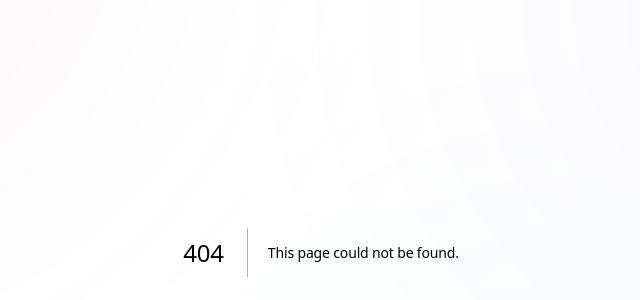
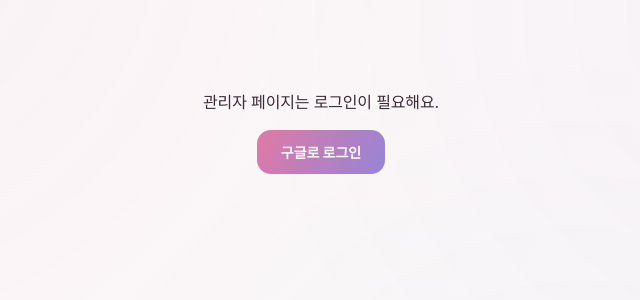
Before and after one commit to dangsimu-collab/palo-web, a Next.js app: page /admin in a window 1280 px wide. Before the commit this address had no page. Shown: the part 148-448 px from the top of the page, without its empty margins (319-959 px from the left). Built offline with nearby package versions, Linux system fonts and the light colour scheme; no server answers.

Commit message:
Add /admin route with client-side gate backed by RLS is_admin() checks

```diff
--- /dev/null
+++ b/app/admin/page.js
@@ -0,0 +1,102 @@
+'use client';
+
+import { useEffect, useState } from 'react';
+import { supabase } from '../../lib/supabaseClient';
+
+const btnStyle = {
+  background: 'linear-gradient(120deg,var(--brand),var(--grape))',
+  color: '#fff',
+  border: 'none',
+  padding: '12px 24px',
+  borderRadius: 14,
+  fontWeight: 800,
+  fontSize: 14,
+  cursor: 'pointer',
+};
+
+function Center({ children }) {
+  return (
+    <div
+      style={{
+        minHeight: '70vh',
+        display: 'flex',
+        flexDirection: 'column',
+        alignItems: 'center',
+        justifyContent: 'center',
+        gap: 16,
+        textAlign: 'center',
+        padding: 20,
+      }}
+    >
+      {children}
+    </div>
+  );
+}
+
+export default function AdminPage() {
+  const [status, setStatus] = useState('loading'); // loading | unauthenticated | forbidden | admin
+  const [profile, setProfile] = useState(null);
+
+  useEffect(() => {
+    let active = true;
+
+    async function check() {
+      const { data: { session } } = await supabase.auth.getSession();
+      if (!session) {
+        if (active) setStatus('unauthenticated');
+        return;
+      }
+      const { data, error } = await supabase
+        .from('profiles')
+        .select('*')
+        .eq('id', session.user.id)
+        .single();
+      if (!active) return;
+      if (error || !data || !data.is_admin) {
+        setStatus('forbidden');
+        return;
+      }
+      setProfile(data);
+      setStatus('admin');
+    }
+
+    check();
+    const { data: sub } = supabase.auth.onAuthStateChange(() => check());
+    return () => {
+      active = false;
+      sub.subscription.unsubscribe();
+    };
+  }, []);
+
+  function login() {
+    supabase.auth.signInWithOAuth({
+      provider: 'google',
+      options: { redirectTo: window.location.origin + '/admin' },
+    });
+  }
+
+  if (status === 'loading') {
+    return <Center>확인 중...</Center>;
+  }
+
+  if (status === 'unauthenticated') {
+    return (
+      <Center>
+        <p>관리자 페이지는 로그인이 필요해요.</p>
+        <button style={btnStyle} onClick={login}>구글로 로그인</button>
+      </Center>
+    );
+  }
+
+  if (status === 'forbidden') {
+    return <Center>관리자만 접근할 수 있는 페이지예요.</Center>;
+  }
+
+  return (
+    <div style={{ maxWidth: 960, margin: '0 auto', padding: '32px 20px' }}>
+      <h1 style={{ fontWeight: 900, fontSize: 24, marginBottom: 8 }}>Palo 관리자</h1>
+      <p style={{ color: 'var(--muted)', marginBottom: 24 }}>{profile.nickname}님, 환영해요.</p>
+      <p style={{ color: 'var(--muted)' }}>다음 단계에서 글 관리 · 회원 관리 · 공지 · 통계 기능이 여기에 추가돼요.</p>
+    </div>
+  );
+}
```
